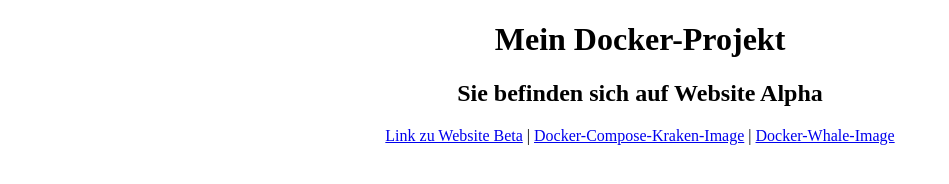
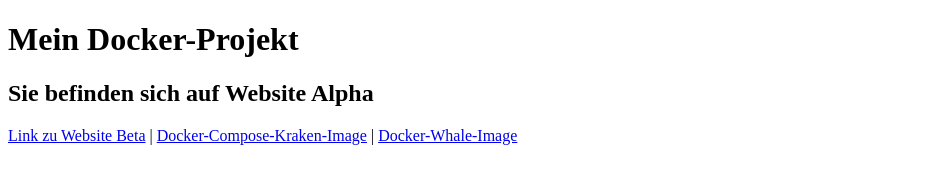
Before and after one commit to martinITforever/DockerScripts, a plain HTML site: page bsLinux/alpha/index.html in a window 1280 px wide. Shown: the whole page, without its empty margins (0-949 px from the left). Drawn offline with Linux system fonts and the light colour scheme; files that its build step writes are made by us from their sources.

Commit message:
Stylesheets entfernt und Pfade sowie Readme angepasst.

```diff
--- a/bsLinux/alpha/index.html
+++ b/bsLinux/alpha/index.html
@@ -4,7 +4,6 @@
     <meta charset="UTF-8">
     <meta name="viewport" content="width=device-width, initial-scale=1.0">
     <title>BS-Linux-Projekt-Alpha</title>
-    <link rel="stylesheet" href="./stylesheets/style.css">
 </head>
 <body>
     <h1>Mein Docker-Projekt</h1>
--- a/bsLinux/stylesheets/style.css
+++ /dev/null
@@ -1,3 +0,0 @@
-body {
-    text-align: center;
-}
```
Also changed, not shown: bsLinux/beta/index.html (+0 -1 lines), 4 other files.
